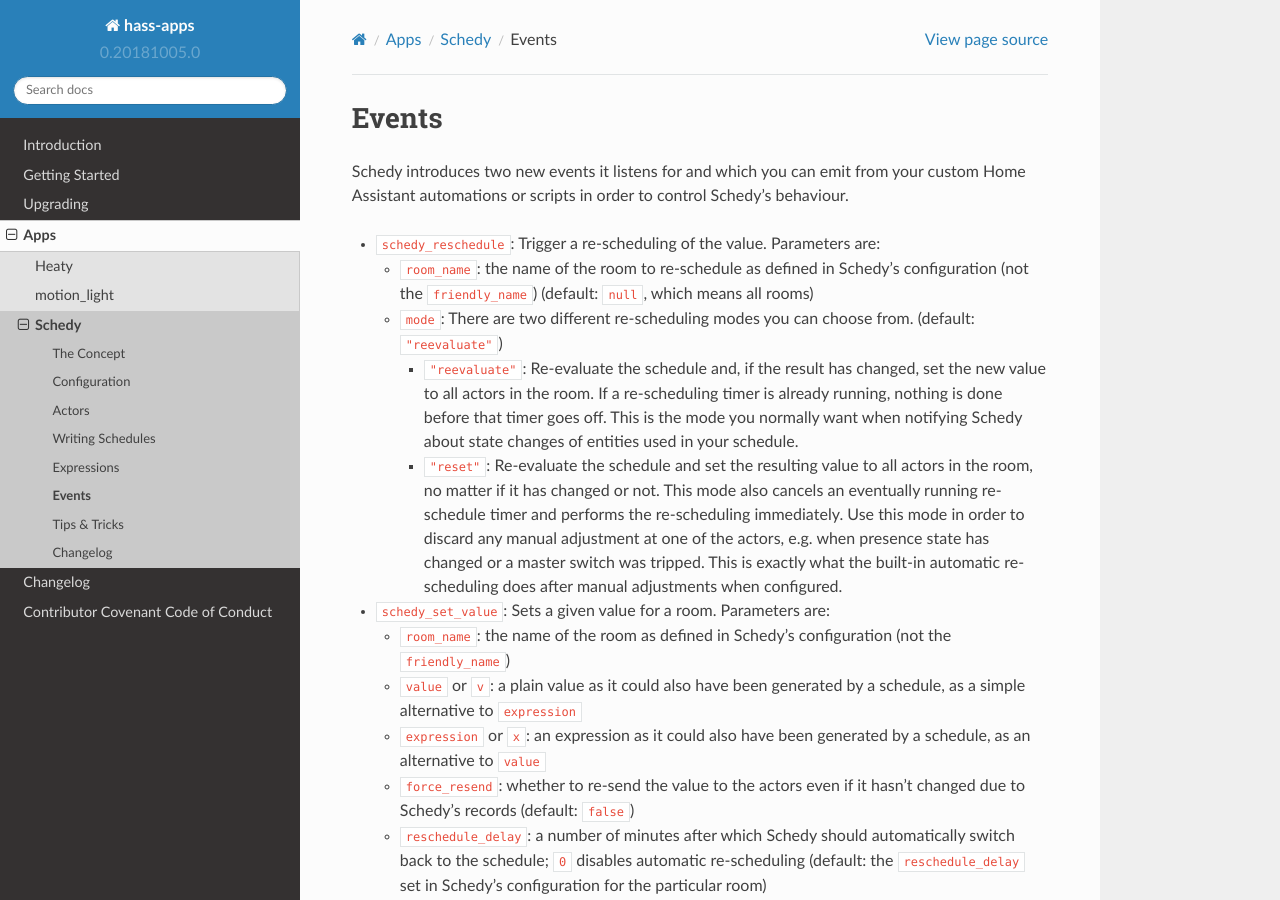
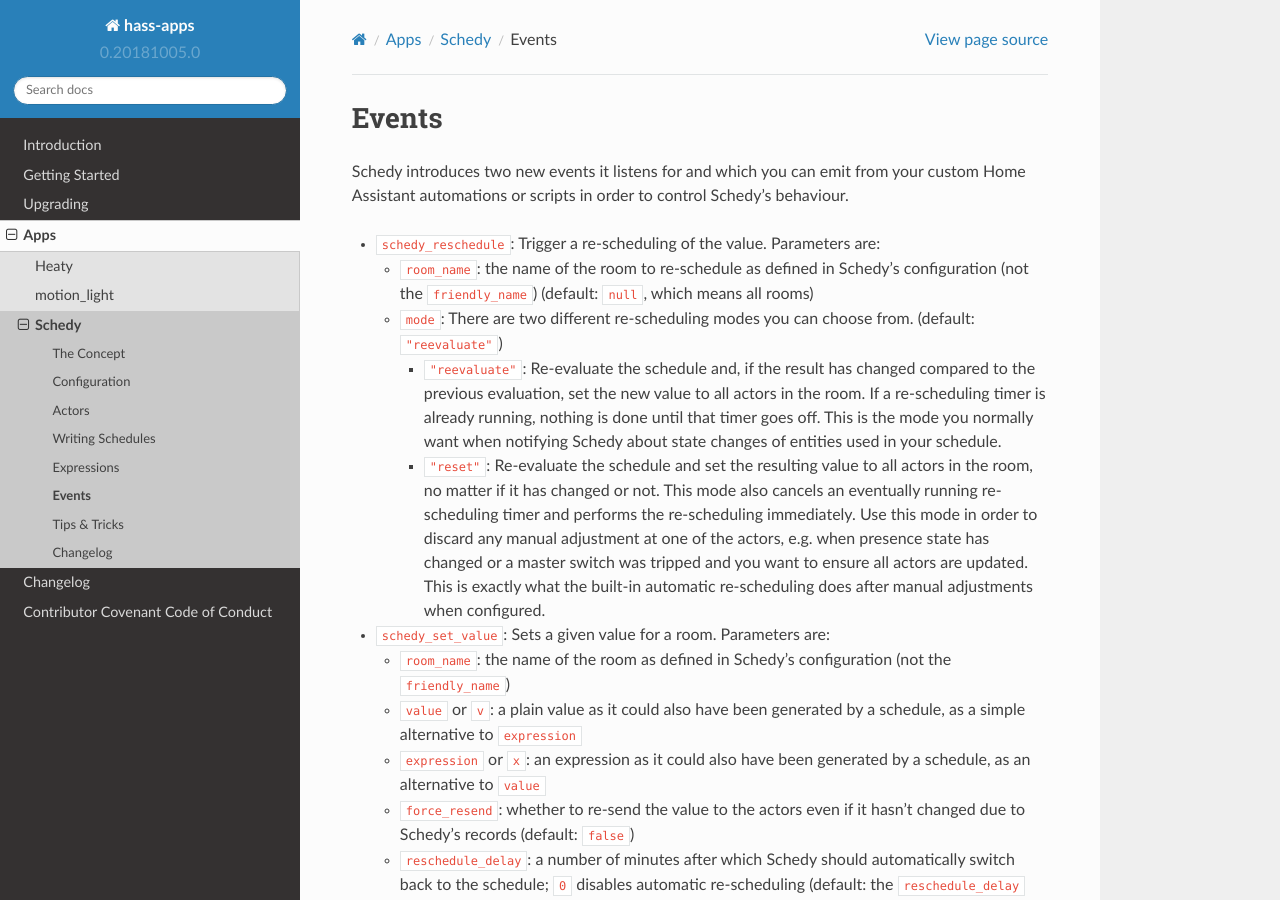
Before and after one commit to bob1de/hass-apps, a Sphinx documentation site: the page built from docs/apps/schedy/events.rst, in a window 1280 px wide and 900 px high. Built offline with Sphinx 7.4.7 and the Read the Docs theme 2.0.0, drawn with Linux system fonts in a browser that asks for light colours.

Commit message:
[schedy] Improved docs of schedy_reschedule event

```diff
--- a/docs/apps/schedy/events.rst
+++ b/docs/apps/schedy/events.rst
@@ -11,22 +11,23 @@
   * ``room_name``: the name of the room to re-schedule as defined in
     Schedy's configuration (not the ``friendly_name``) (default: ``null``,
     which means all rooms)
+
   * ``mode``: There are two different re-scheduling modes you can choose
     from. (default: ``"reevaluate"``)
 
     * ``"reevaluate"``: Re-evaluate the schedule and, if the result has
-      changed, set the new value to all actors in the room. If a
-      re-scheduling timer is already running, nothing is done before
-      that timer goes off.
+      changed compared to the previous evaluation, set the new value to
+      all actors in the room. If a re-scheduling timer is already running,
+      nothing is done until that timer goes off.
       This is the mode you normally want when notifying Schedy about
       state changes of entities used in your schedule.
     * ``"reset"``: Re-evaluate the schedule and set the resulting value
       to all actors in the room, no matter if it has changed or not. This
-      mode also cancels an eventually running re-schedule timer and
+      mode also cancels an eventually running re-scheduling timer and
       performs the re-scheduling immediately.
       Use this mode in order to discard any manual adjustment at one of
       the actors, e.g. when presence state has changed or a master switch
-      was tripped.
+      was tripped and you want to ensure all actors are updated.
       This is exactly what the built-in automatic re-scheduling does after
       manual adjustments when configured.
 
```
